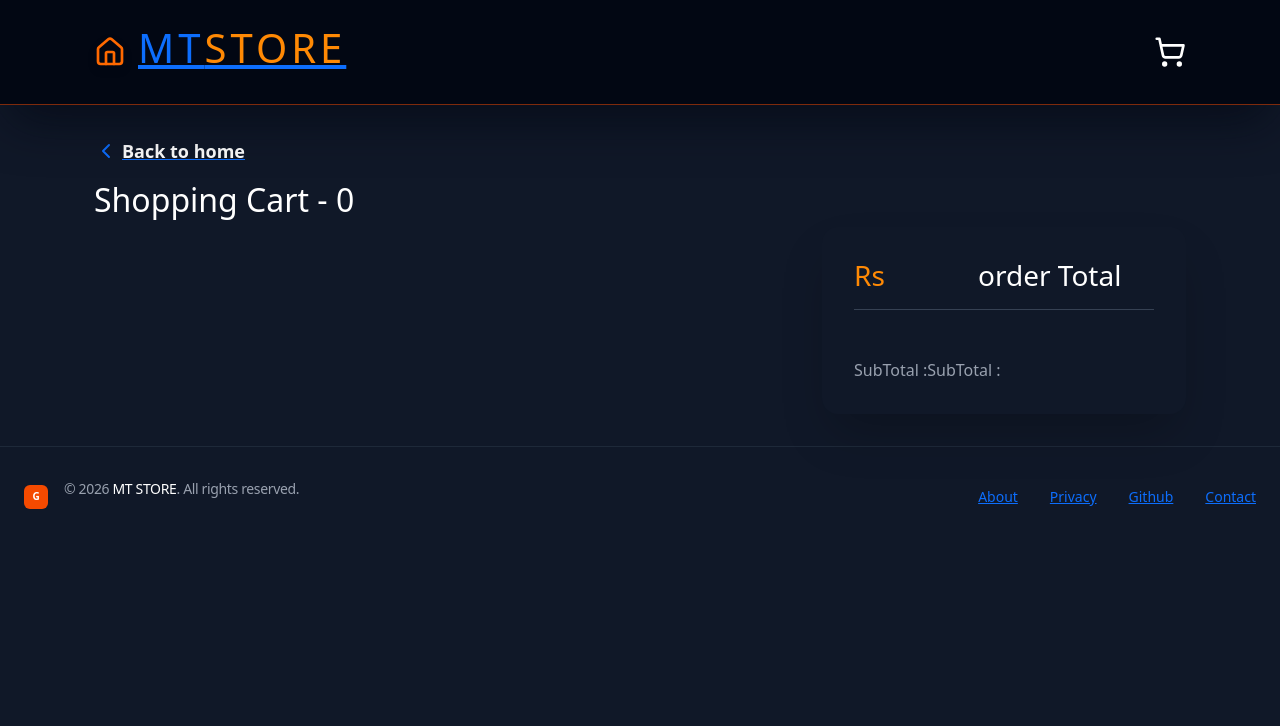
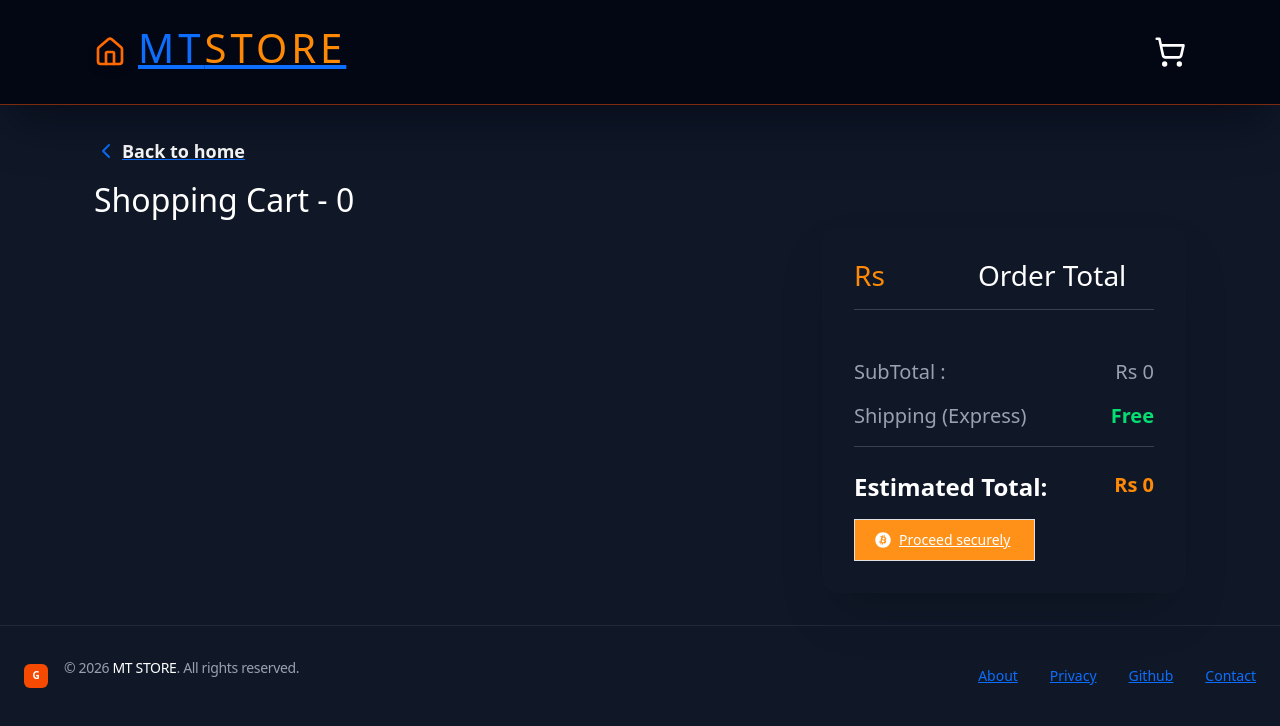
Before and after one commit to brian4521/Ecommerce-Project, a React (Vite) app: page /cart in a window 1280 px wide. Shown: the top 726 px of the page. Built offline with nearby package versions, Linux system fonts and the light colour scheme.

Commit message:
Working with cart page continue...

```diff
--- a/src/components/Cartitem.jsx
+++ b/src/components/Cartitem.jsx
@@ -1,7 +1,8 @@
 import React from "react";
 
-const Cartitem = ({ CartItem }) => {
-  return <div className="text-white">Cartitem</div>;
+//learn from mistake: casesensitive props passed cartItem props recieved CartItem, make sure to return after using array method
+const Cartitem = ({ cartItem }) => {
+  return <div className="text-white">{cartItem.name}</div>;
 };
 
 export default Cartitem;
--- a/src/context/CartContext.jsx
+++ b/src/context/CartContext.jsx
@@ -48,7 +48,7 @@ const CartContextProvider = ({ children }) => {
   }, [cart]);
 
   const cartTotal = useMemo(() => {
-    cart.reduce((total, item) => total + item.price * item.quantity, 0);
+    return cart.reduce((total, item) => total + item.price * item.quantity, 0);
   }, [cart]);
 
   console.log("selected product", cart);
--- a/src/pages/Cart.jsx
+++ b/src/pages/Cart.jsx
@@ -32,12 +32,50 @@ const Cart = () => {
             <h3 className="text-3xl font-bold text-white mb-5 border-b border-y-gray-700 pb-3 flex items-center space-x-2">
               <div className="flex justify-between">
                 <span className="w-6 h-6 text-orange-400 mr-25">Rs</span>
-                <span className="text-white">order Total</span>
+                <span className="text-white">Order Total</span>
               </div>
             </h3>
             <div className="space-y-4 text-gray-400">
-              <span>SubTotal :</span>
-              <span>SubTotal :</span>
+              <div className="flex text-xl justify-between">
+                <span>SubTotal :</span>
+                <span>Rs {cartTotal} </span>
+              </div>
+              <div className="flex text-xl justify-between">
+                <span>Shipping (Express)</span>
+                <span className="font-semibold text-green-400">Free</span>
+              </div>
+              <div className="flex pt-6 border-t border-gray-700 justify-between">
+                <span className="text-2xl font-extrabold text-white">
+                  Estimated Total:
+                </span>
+                <span className="font-semibold text-orange-400 text-xl">
+                  Rs {cartTotal}
+                </span>
+              </div>
+              <div>
+                <Link
+                  to={"/Checkout"}
+                  type="button"
+                  class="text-white bg-[#FF9119] hover:bg-[#FF9119]/80 focus:ring-4 focus:outline-none focus:ring-[#FF9119]/50 box-border border border-transparent shadow-xs font-medium leading-5 rounded-base text-sm px-4 py-2.5 text-center inline-flex items-center dark:hover:bg-[#FF9119]/80 dark:focus:ring-[#FF9119]/40"
+                >
+                  <svg
+                    class="w-4 h-4 me-2 -ms-1"
+                    aria-hidden="true"
+                    focusable="false"
+                    data-prefix="fab"
+                    data-icon="bitcoin"
+                    role="img"
+                    xmlns="http://www.w3.org/2000/svg"
+                    viewBox="0 0 512 512"
+                  >
+                    <path
+                      fill="currentColor"
+                      d="M504 256c0 136.1-111 248-248 248S8 392.1 8 256 119 8 256 8s248 111 248 248zm-141.7-35.33c4.937-32.1-20.19-50.74-54.55-62.57l11.15-44.7-27.21-6.781-10.85 43.52c-7.154-1.783-14.5-3.464-21.8-5.13l10.93-43.81-27.2-6.781-11.15 44.69c-5.922-1.349-11.73-2.682-17.38-4.084l.031-.14-37.53-9.37-7.239 29.06s20.19 4.627 19.76 4.913c11.02 2.751 13.01 10.04 12.68 15.82l-12.7 50.92c.76 .194 1.744 .473 2.829 .907-.907-.225-1.876-.473-2.876-.713l-17.8 71.34c-1.349 3.348-4.767 8.37-12.47 6.464 .271 .395-19.78-4.937-19.78-4.937l-13.51 31.15 35.41 8.827c6.588 1.651 13.05 3.379 19.4 5.006l-11.26 45.21 27.18 6.781 11.15-44.73a1038 1038 0 0 0 21.69 5.627l-11.11 44.52 27.21 6.781 11.26-45.13c46.4 8.781 81.3 5.239 95.99-36.73 11.84-33.79-.589-53.28-25-65.99 17.78-4.098 31.17-15.79 34.75-39.95zm-62.18 87.18c-8.41 33.79-65.31 15.52-83.75 10.94l14.94-59.9c18.45 4.603 77.6 13.72 68.81 48.96zm8.417-87.67c-7.673 30.74-55.03 15.12-70.39 11.29l13.55-54.33c15.36 3.828 64.84 10.97 56.85 43.03z "
+                    ></path>
+                  </svg>
+                  Proceed securely
+                </Link>
+              </div>
             </div>
           </div>
         </div>
```
